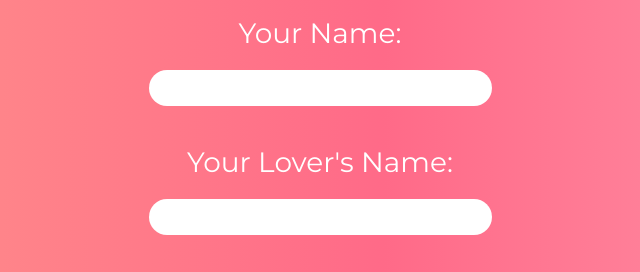
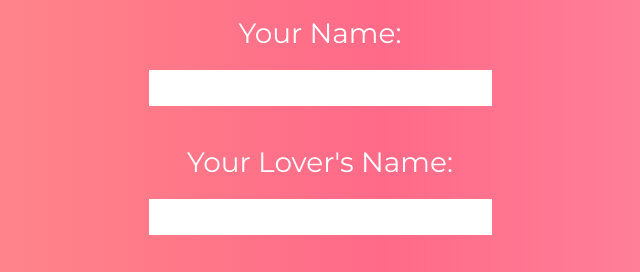
Before and after one commit to beejoybee/Love-Calculator, a plain HTML site: page index.html in a window 1280 px wide. Shown: the part 153-425 px from the top of the page, 320-960 px from the left. Drawn offline with nearby package versions, Linux system fonts and the light colour scheme.

Commit message:
Fix inputs

```diff
--- a/styles.css
+++ b/styles.css
@@ -24,7 +24,6 @@ input {
    border-right-style: hidden;
    border-left-style: hidden;
    border-bottom-style: hidden;
-   border-radius: 30px 30px 30px 30px;
 }
 
 .btn {
```
